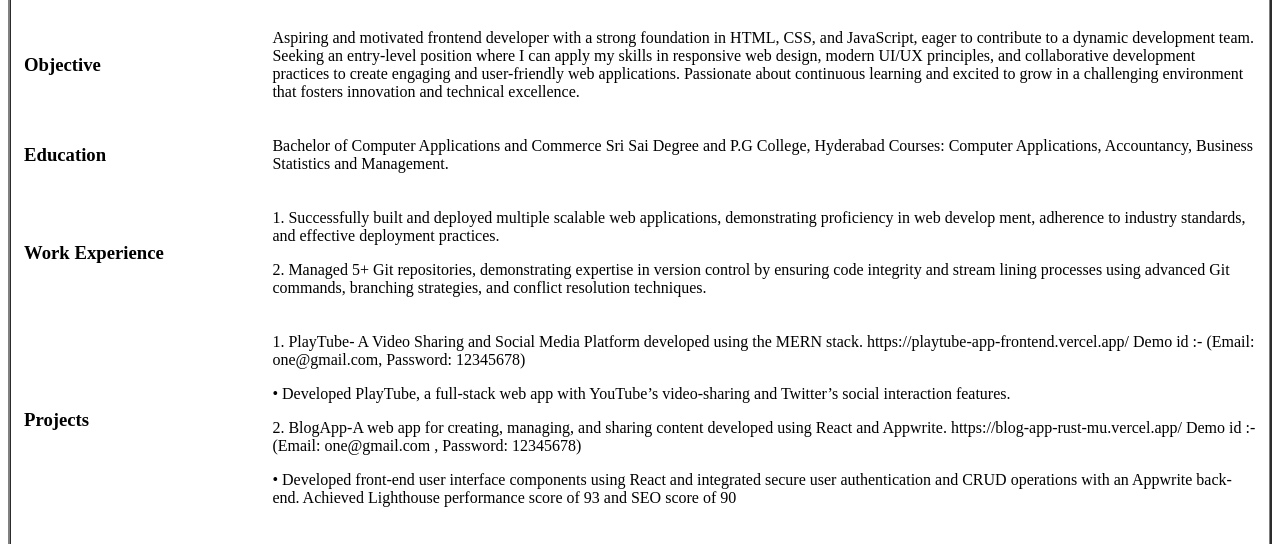
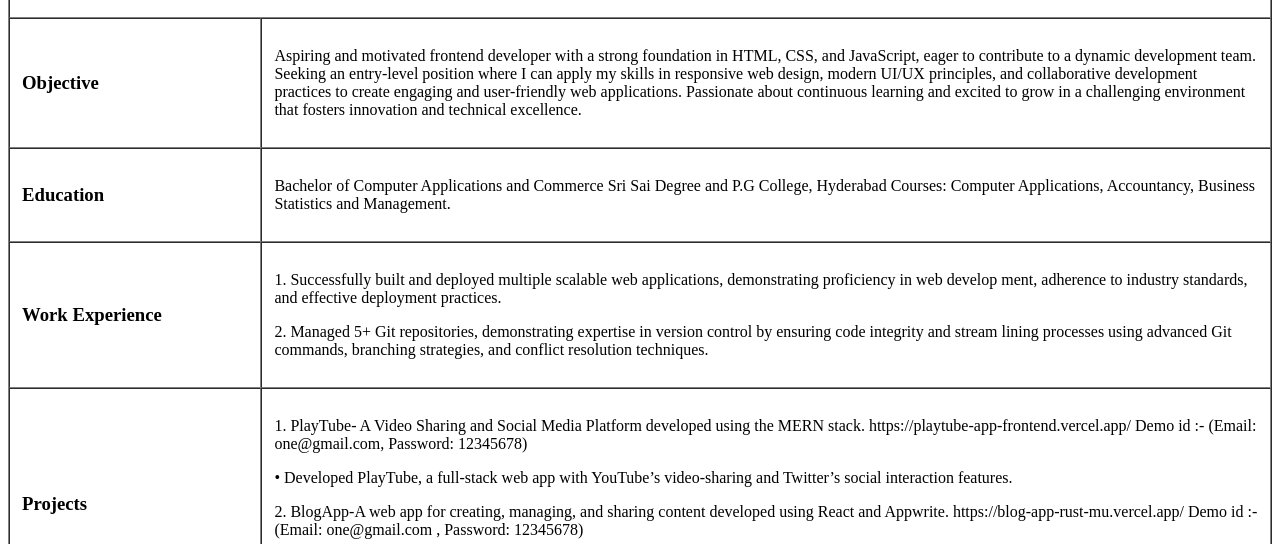
Before and after one commit to manojkumar1608/Developer-Training-Exercise, a plain HTML site: page index.html in a window 1280 px wide. Shown: the part 97-641 px from the top of the page. Drawn offline with Linux system fonts and the light colour scheme.

Commit message:
fixed formatting issues

```diff
--- a/index.html
+++ b/index.html
@@ -4,28 +4,25 @@
 <head>
     <meta charset="UTF-8">
     <meta name="viewport" content="width=device-width, initial-scale=1.0">
-    <title>Resume</title>
+    <title>HTML Resume</title>
 </head>
 
 <body>
-    <!-- Outer Table for Border -->
-    <table width="100%" border="2" cellspacing="0" cellpadding="10">
+
+
+    <table border="1" width="100%" cellpadding="12" cellspacing="0">
+
+        <!-- Header Section -->
+        <thead>
             <tr>
-            <td>
+                <th colspan="2" align="center">
+                    <h1>Manoj Kumar</h1>
+                </th>
+            </tr>
+        </thead>
 
-                <!-- Header -->
-                <table width="100%">
-                    <tr>
-                        <td align="center">
-                            <h1>Manoj Kumar</h1>
-                        </td>
-                    </tr>
-                </table>
-
-                <!-- Main Content -->
-                <table width="100%">
-
-                    <!-- Objective Section -->
+        <!-- Main Content Area -->
+        <tbody>
             <tr>
                 <td width="20%">
                     <h3>Objective</h3>
@@ -98,9 +95,13 @@
                         SEO score of 90</p>
                 </td>
             </tr>
-                </table>
 
-                <!-- Footer -->
+
+            </tr>
+        </tbody>
+
+        <!-- Footer Section -->
+        <tfoot>
             <table width="20%" align="center">
                 <tr>
                     <td align="left">
@@ -120,9 +121,8 @@
                     </td>
                 </tr>
             </table>
+        </tfoot>
 
-            </td>
-        </tr>
     </table>
 </body>
 
--- a/style.css
+++ b/style.css
@@ -0,0 +1,129 @@
+<!DOCTYPE html>
+<html lang="en">
+
+<head>
+    <meta charset="UTF-8">
+    <meta name="viewport" content="width=device-width, initial-scale=1.0">
+    <title>Resume</title>
+</head>
+
+<body>
+    <!-- Outer Table for Border -->
+    <table width="100%" border="2" cellspacing="0" cellpadding="10">
+        <tr>
+            <td>
+
+                <!-- Header -->
+                <table width="100%">
+                    <tr>
+                        <td align="center">
+                            <h1>Manoj Kumar</h1>
+                        </td>
+                    </tr>
+                </table>
+
+                <!-- Main Content -->
+                <table width="100%">
+
+                    <!-- Objective Section -->
+                    <tr>
+                        <td width="20%">
+                            <h3>Objective</h3>
+                        </td>
+                        <td width="80%" align="left">
+                            <p>Aspiring and motivated frontend developer with a strong foundation in HTML, CSS, and
+                                JavaScript, eager to contribute to a dynamic development team. Seeking an entry-level
+                                position where I can apply my skills in responsive web design, modern UI/UX principles,
+                                and collaborative development practices to create engaging and user-friendly web
+                                applications. Passionate about continuous learning and excited to grow in a challenging
+                                environment that fosters innovation and technical excellence.</p>
+                        </td>
+                    </tr>
+
+                    <!-- Education Section -->
+                    <tr>
+                        <td width="20%">
+                            <h3>Education</h3>
+                        </td>
+                        <td width="80%" align="left">
+                            <p> Bachelor of Computer Applications and Commerce
+                                Sri Sai Degree and P.G College, Hyderabad
+                                Courses: Computer Applications, Accountancy, Business Statistics and Management.</p>
+                        </td>
+                    </tr>
+
+                    <!-- Work Experience Section -->
+                    <tr>
+                        <td width="20%">
+                            <h3>Work Experience</h3>
+                        </td>
+                        <td width="80%" align="left">
+                            <p> 1. Successfully built and deployed multiple scalable web applications, demonstrating
+                                proficiency in web develop
+                                ment, adherence to industry standards, and effective deployment practices.</p>
+                            <p>
+                                2. Managed 5+ Git repositories, demonstrating expertise in version control by ensuring
+                                code integrity and stream
+                                lining processes using advanced Git commands, branching strategies, and conflict
+                                resolution techniques.
+                            </p>
+
+                        </td>
+                    </tr>
+
+                    <!-- Projects Section -->
+                    <tr>
+                        <td width="20%">
+                            <h3>Projects</h3>
+                        </td>
+                        <td width="80%" align="left">
+                            <p>1. PlayTube- A Video Sharing and Social Media Platform developed using the MERN stack.
+                                https://playtube-app-frontend.vercel.app/ Demo id :- (Email: one@gmail.com, Password:
+                                12345678)</p>
+                            <p>
+                                • Developed PlayTube, a full-stack web app with YouTube’s video-sharing and Twitter’s
+                                social interaction features.
+                            </p>
+                            <p>
+
+                                2. BlogApp-A web app for creating, managing, and sharing content developed using React
+                                and Appwrite.
+                                https://blog-app-rust-mu.vercel.app/ Demo id :- (Email: one@gmail.com , Password:
+                                12345678)
+                            </p>
+                            <p>
+                                • Developed front-end user interface components using React and integrated secure user
+                                authentication and CRUD
+                                operations with an Appwrite back-end. Achieved Lighthouse performance score of 93 and
+                                SEO score of 90</p>
+                        </td>
+                    </tr>
+                </table>
+
+                <!-- Footer -->
+                <table width="20%" align="center">
+                    <tr>
+                        <td align="left">
+                            <h1>Contact Info</h1>
+                        </td>
+                    </tr>
+                    <tr>
+                        <td align="center">
+                            <table>
+                                <tr>
+                                    <td align="left">
+                                        <p>Phone: 9908993803</p>
+                                        <p>Email: manojkumar@cloudnix</p>
+                                    </td>
+                                </tr>
+                            </table>
+                        </td>
+                    </tr>
+                </table>
+
+            </td>
+        </tr>
+    </table>
+</body>
+
+</html>
```
Lines whose indentation alone changed are shown as unchanged.
